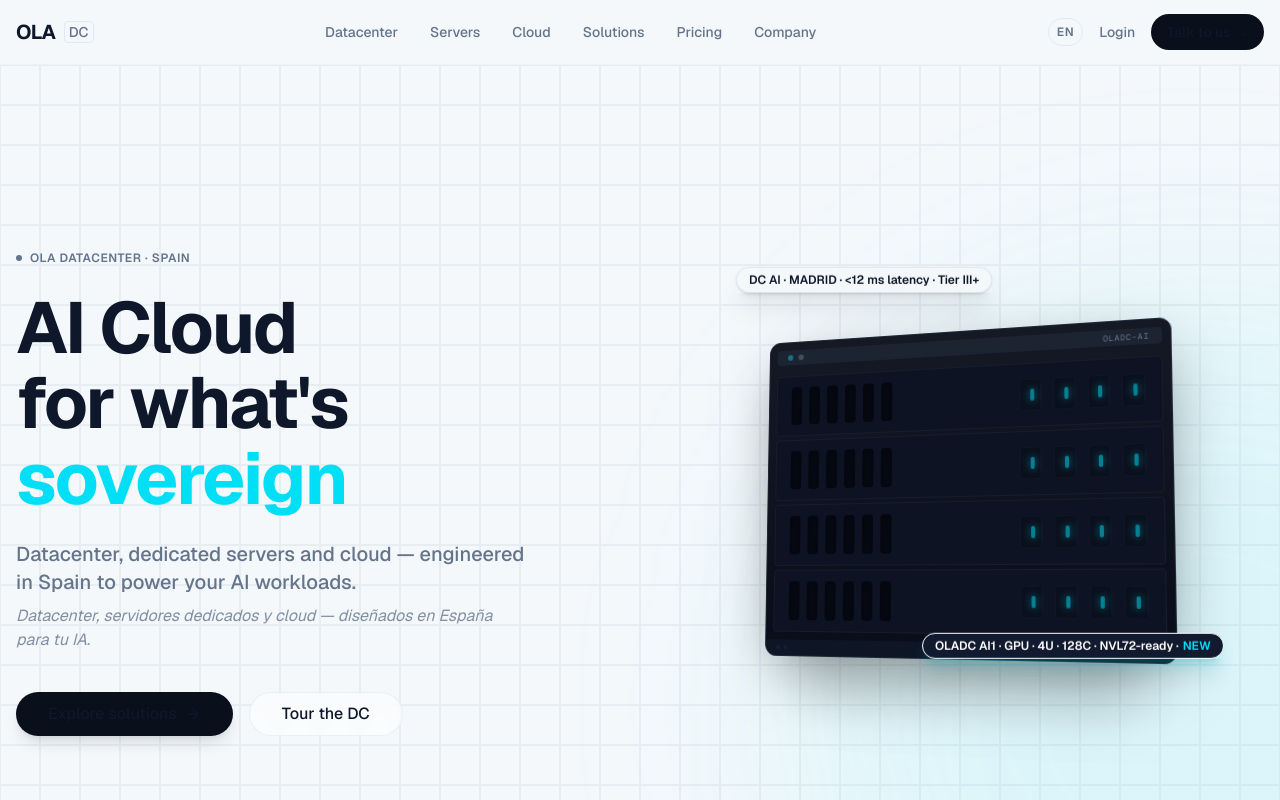
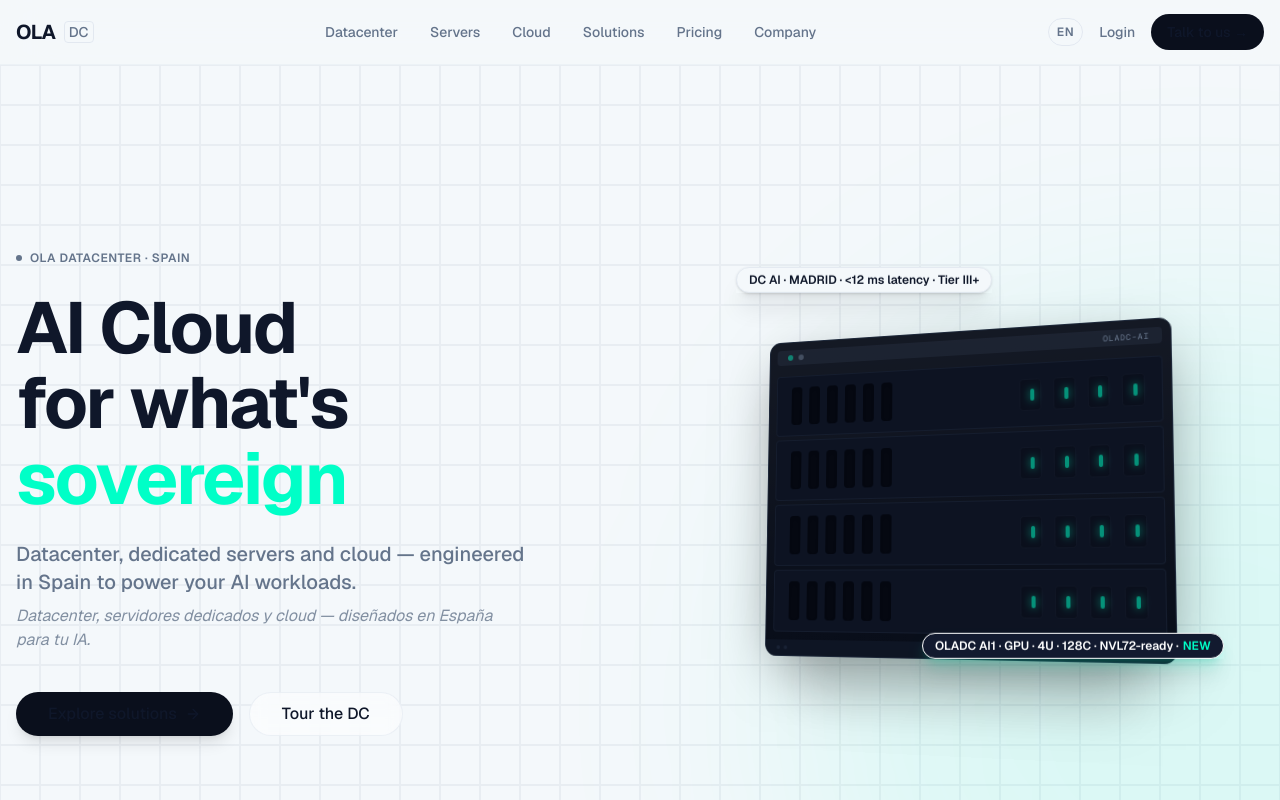
Before and after one commit to cloudindev/oladatacenter, a Next.js app: page / in a window 1280 px wide. Shown: the top 800 px of the page. Built offline with nearby package versions, Linux system fonts and the light colour scheme.

Commit message:
style: update primary color to #00FFC7

```diff
--- a/src/app/globals.css
+++ b/src/app/globals.css
@@ -2,8 +2,8 @@
 
 :root {
   /* Antigravity Design System Tokens */
-  --ag-sys-color-primary: #00DFF5;
-  --ag-sys-color-primary-hover: #00c4d8;
+  --ag-sys-color-primary: #00FFC7;
+  --ag-sys-color-primary-hover: #00e5b3;
   --ag-sys-color-background-light: #f4f8fb;
   --ag-sys-color-background-dark: #0a0f1c;
   --ag-sys-color-surface-light: #ffffff;
```
